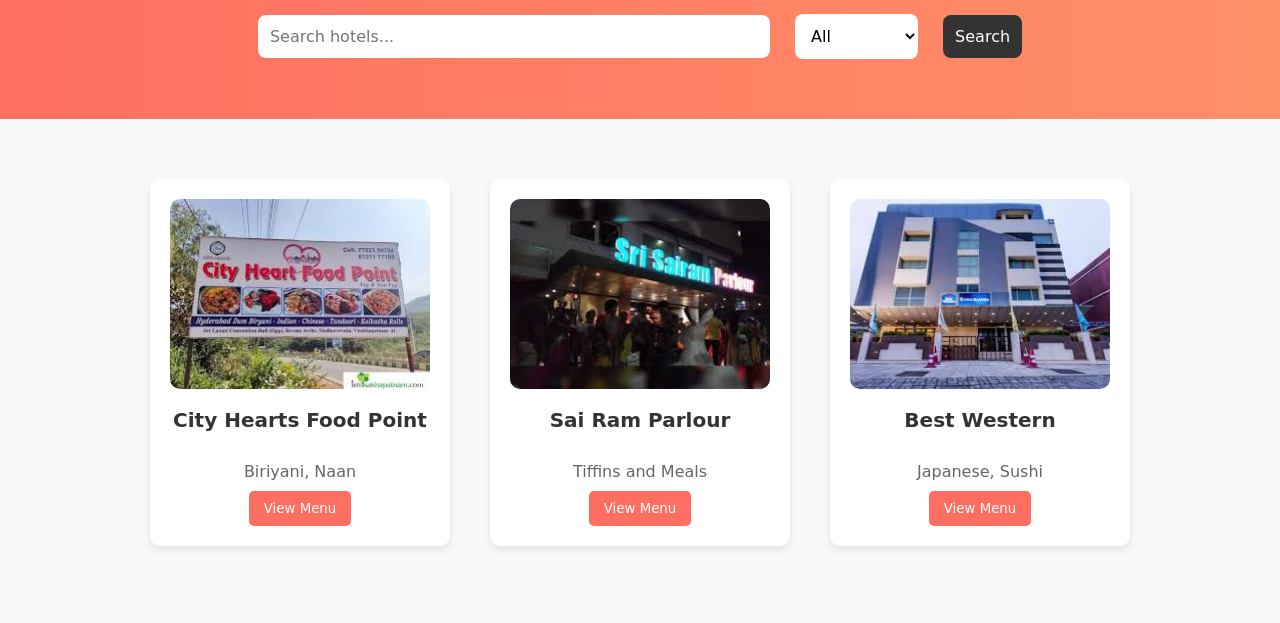
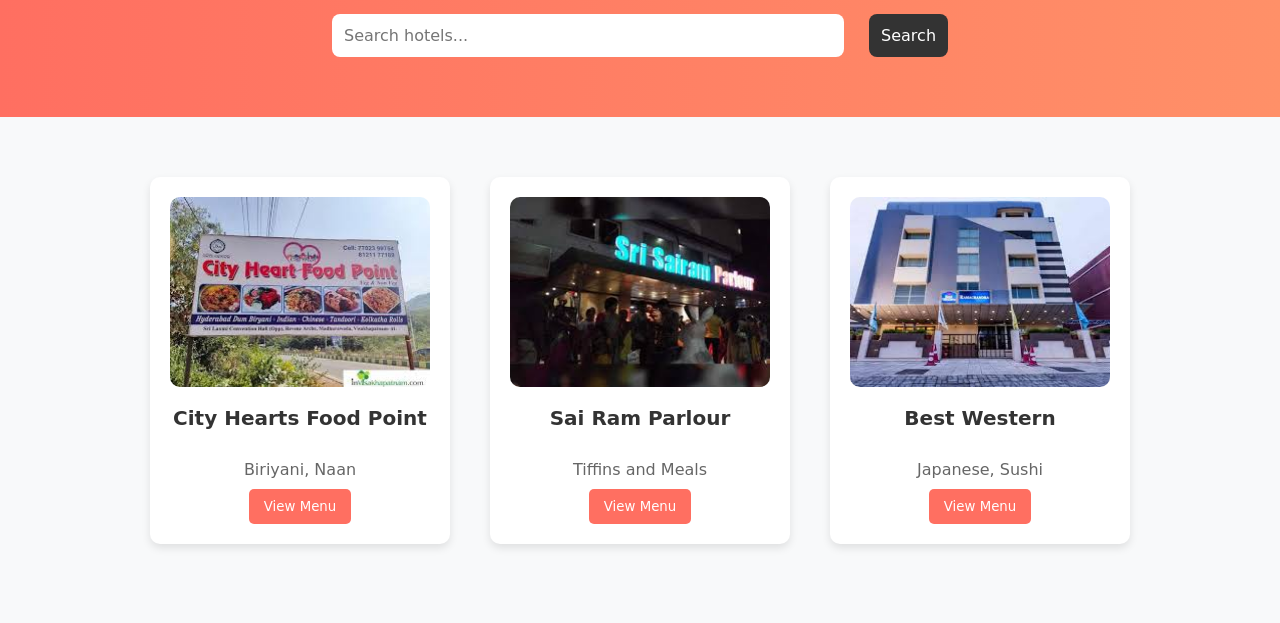
Before and after one commit to aanu3804/Borox, a plain HTML site: page hotels.html in a window 1280 px wide. Shown: the part 177-800 px from the top of the page. Drawn offline with Linux system fonts and the light colour scheme.

Commit message:
Update hotels.html

```diff
--- a/hotels.html
+++ b/hotels.html
@@ -29,13 +29,6 @@
     <section class="search-hotels">
         <h1>Find the Best Restaurants</h1>
         <input type="text" id="hotel-search" placeholder="Search hotels...">
-        <select id="hotel-filter">
-            <option value="all">All</option>
-            <option value="top-rated">Top Rated</option>
-            <option value="fast-food">Fast Food</option>
-            <option value="italian">Italian</option>
-            <option value="chinese">Chinese</option>
-        </select>
         <button onclick="filterHotels()">Search</button>
     </section>
 
```
